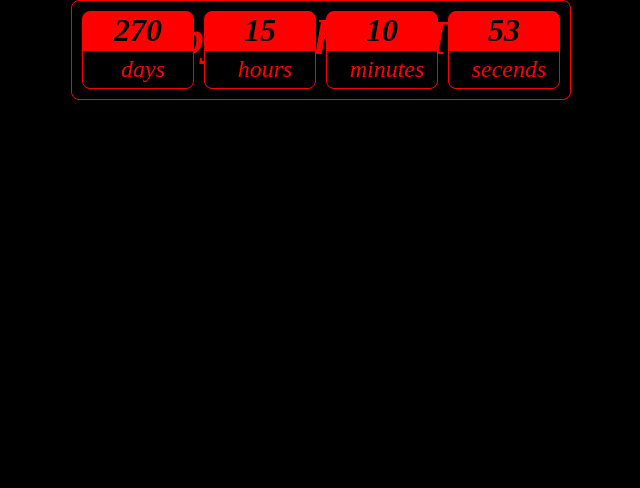
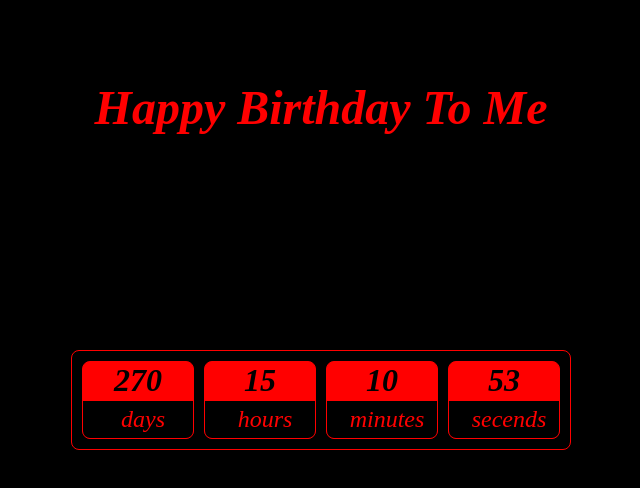
Before and after one commit to KhalilAndolsi/happy-birthday-to-me, a React (Create React App) app: page / in a window 1280 px wide. Shown: the top 488 px of the page, without its empty margins (319-959 px from the left). Built offline with nearby package versions, Linux system fonts and the light colour scheme.

Commit message:
Update App.css

```diff
--- a/src/App.css
+++ b/src/App.css
@@ -17,7 +17,7 @@
 
 
 body {
-  min-height: 100vh;
+  height: 100vh;
   width: 100vw;
   overflow: hidden;
   background-color: var(--secondColor);
@@ -100,7 +100,10 @@ h2 {
 
 .msg {
   width: 100%;
-  font-size: 2rem;
+  height: 100%;
+  overflow: hidden scroll;
+  color: white;
+  font-size: 1.5rem;
   line-height: 1.6;
   text-align: center;
   padding: 20px;
```
